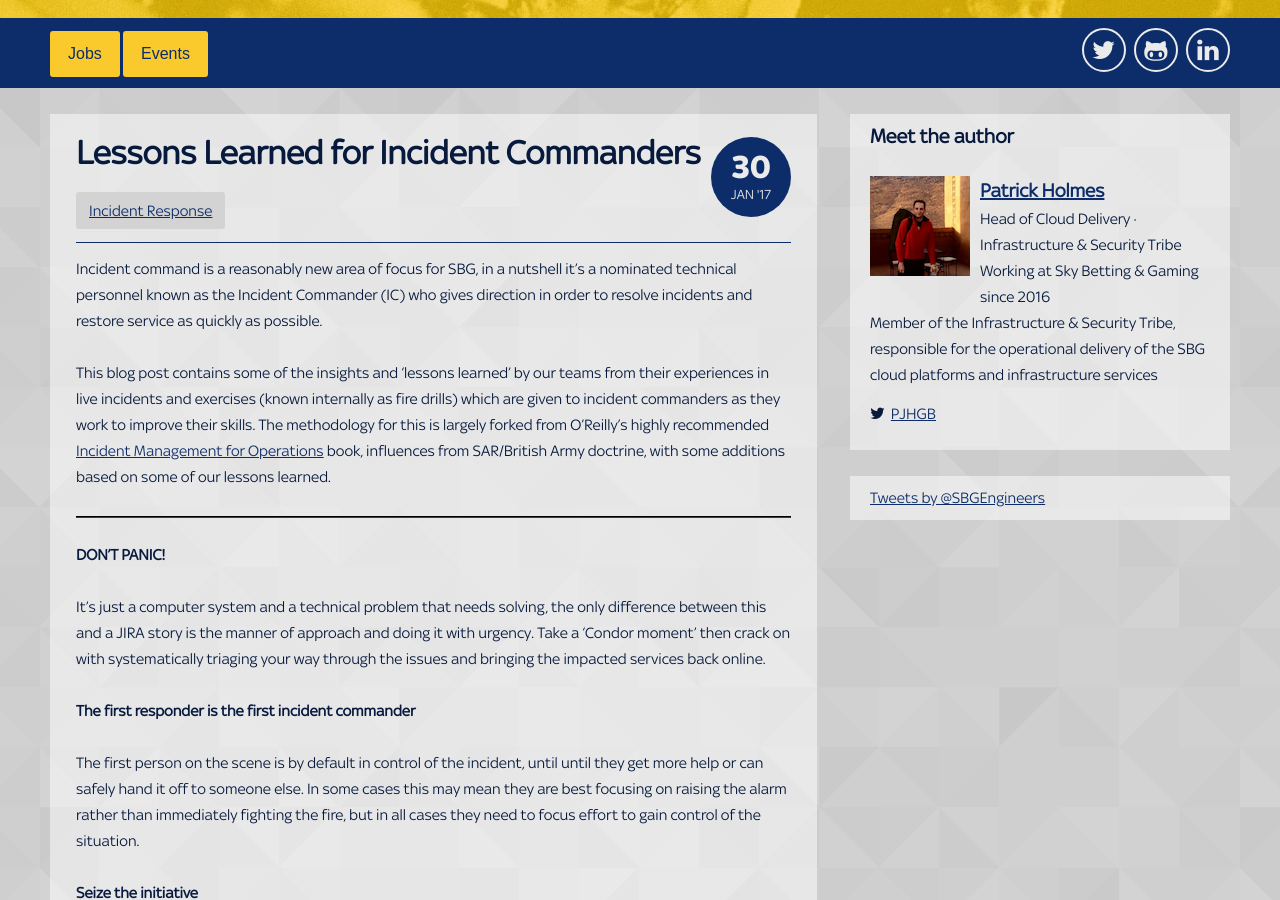
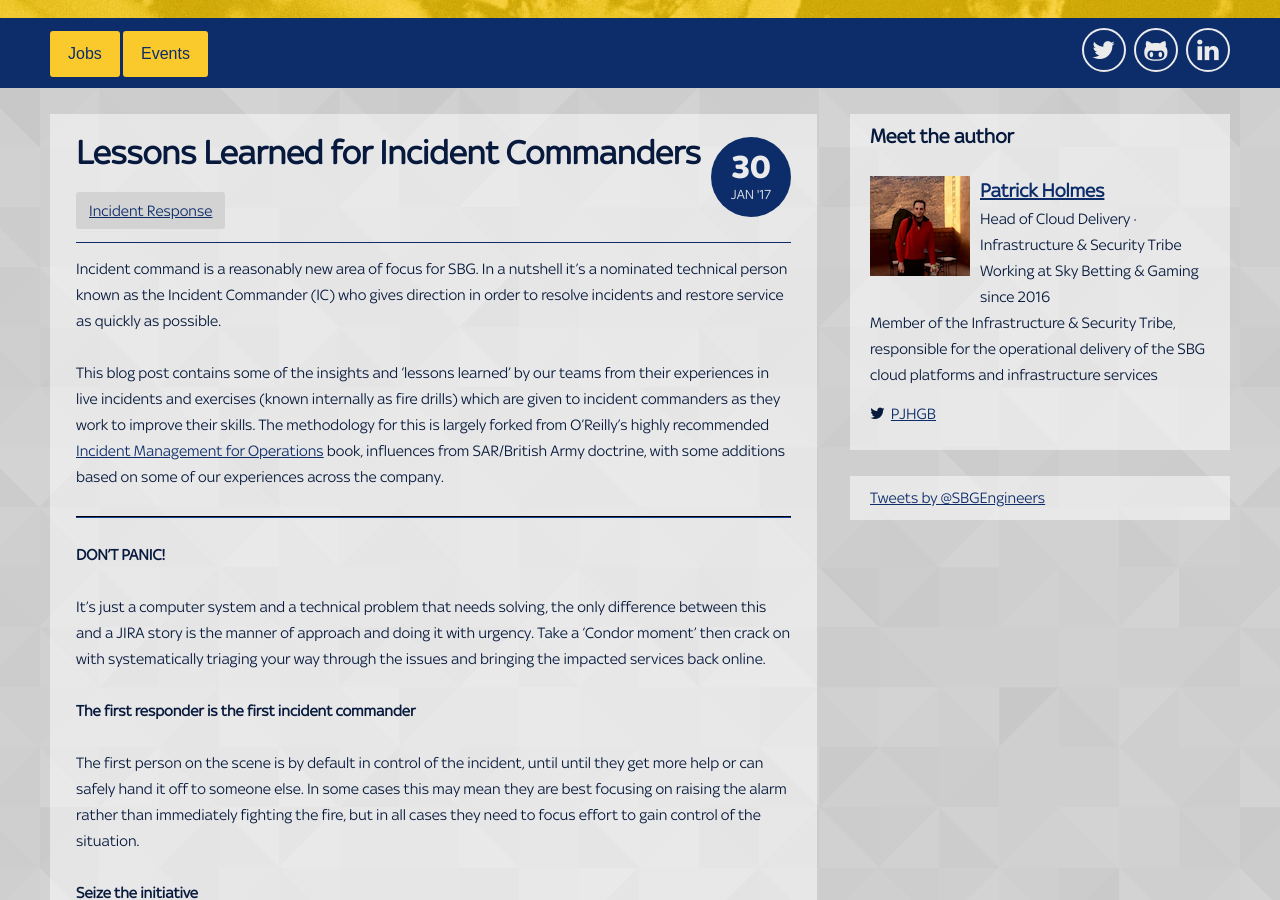
Before and after one commit to skybet/skybet.github.io, a Jekyll site: the page built from _posts/2017-01-30-inc-cmd-lessonslearned.md, in a window 1280 px wide and 900 px high, scrolled down 332 px. Built offline with Jekyll 4.4.1, drawn with Linux system fonts in a browser that asks for light colours; nearby versions of some CDN libraries; some web fonts are replaced; comment, search, counter and statistics services are not loaded.

Commit message:
Update 2017-01-30-inc-cmd-lessonslearned.md
tweak to intro.

```diff
--- a/_posts/2017-01-30-inc-cmd-lessonslearned.md
+++ b/_posts/2017-01-30-inc-cmd-lessonslearned.md
@@ -9,9 +9,9 @@
 image:      peace_war_inccmd.jpg
 ---
 
-Incident command is a reasonably new area of focus for SBG, in a nutshell it's a nominated technical personnel known as the Incident Commander (IC) who gives direction in order to resolve incidents and restore service as quickly as possible.
+Incident command is a reasonably new area of focus for SBG. In a nutshell it's a nominated technical person known as the Incident Commander (IC) who gives direction in order to resolve incidents and restore service as quickly as possible.
 
-This blog post contains some of the insights and 'lessons learned' by our teams from their experiences in live incidents and exercises (known internally as fire drills) which are given to incident commanders as they work to improve their skills. The methodology for this is largely forked from O'Reilly's highly recommended [Incident Management for Operations](http://shop.oreilly.com/product/0636920036159.do) book, influences from SAR/British Army doctrine, with some additions based on some of our lessons learned.
+This blog post contains some of the insights and 'lessons learned' by our teams from their experiences in live incidents and exercises (known internally as fire drills) which are given to incident commanders as they work to improve their skills. The methodology for this is largely forked from O'Reilly's highly recommended [Incident Management for Operations](http://shop.oreilly.com/product/0636920036159.do) book, influences from SAR/British Army doctrine, with some additions based on some of our experiences across the company.
 
 ***
 
```
